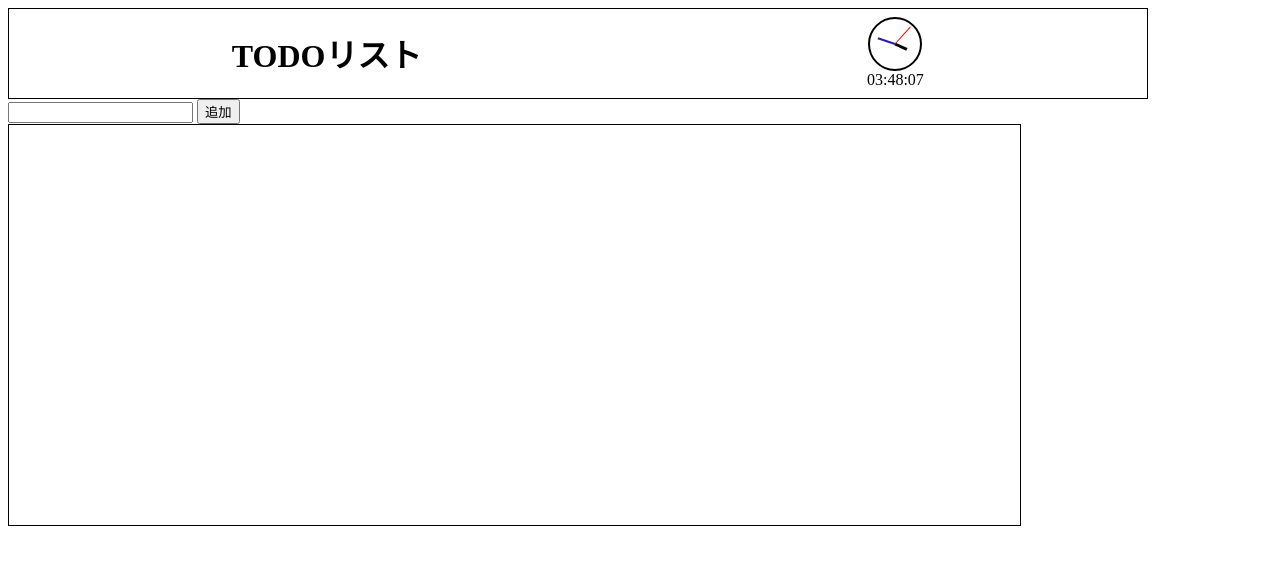
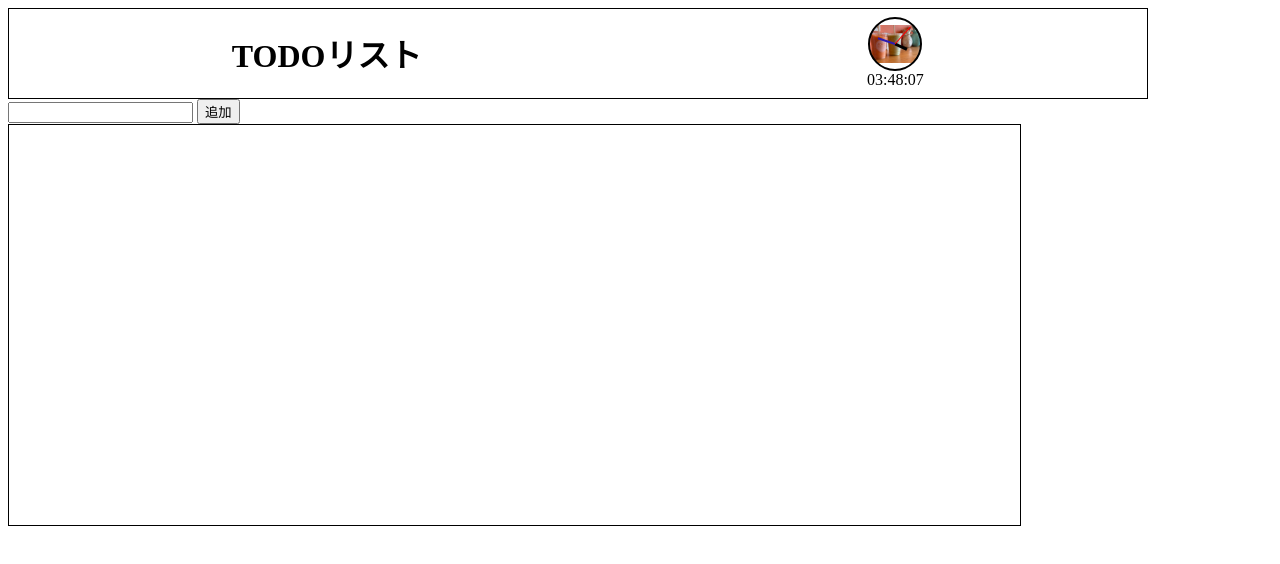
Before and after one commit to k-k797/todoList, a plain HTML site: page index.html in a window 1280 px wide. Drawn offline with Linux system fonts and the light colour scheme.

Commit message:
時計の画像を追加

```diff
--- a/style.css
+++ b/style.css
@@ -19,6 +19,11 @@
     border-radius: 50%;
     border: 2px solid black;
     position: relative;
+    background-image: url('images/05DC0544-CFC5-4241-905F-215A5C0EF34C_1_105_c.jpeg');
+    background-size: contain;
+    background-position: center;
+    background-repeat: no-repeat;
+    object-fit: contain;
 }
 
 .hand {
```
Also changed, not shown: images/05DC0544-CFC5-4241-905F-215A5C0EF34C_1_105_c.jpeg (added).
